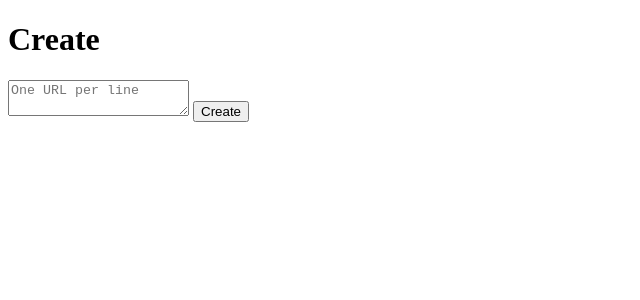
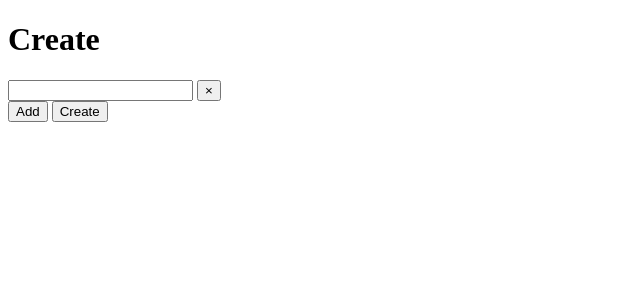
Before and after one commit to hyperz111/tryurl, a SvelteKit app: page /create in a window 1280 px wide. Shown: the top 300 px of the page, without its empty margins (0-640 px from the left). Built offline with nearby package versions, Linux system fonts and the light colour scheme.

Commit message:
refactor(create): use individual url input

```diff
--- a/src/routes/create/+page.svelte
+++ b/src/routes/create/+page.svelte
@@ -1,11 +1,33 @@
 <script>
 	let { form } = $props();
+
+	let urls = $state([""]);
+	let value = $derived(urls.join("\n"));
+
+	const remove = (index) => {
+		if (urls.length > 1) {
+			urls[index] = null;
+			urls = urls.filter((url) => url !== null);
+		}
+	};
 </script>
 
 <h1>Create</h1>
 
 <form method="POST">
-	<textarea name="urls" placeholder="One URL per line" required></textarea>
+	<!--- Concat all URLs in here --->
+	<textarea name="urls" bind:value hidden></textarea>
+
+	<div>
+		{#each urls as url, index}
+			<span>
+				<input type="text" bind:value={urls[index]} required />
+				<button onclick={() => remove(index)}>×</button>
+			</span>
+		{/each}
+	</div>
+
+	<button onclick={() => urls.push("")}>Add</button>
 	<button type="submit">Create</button>
 </form>
 
```
